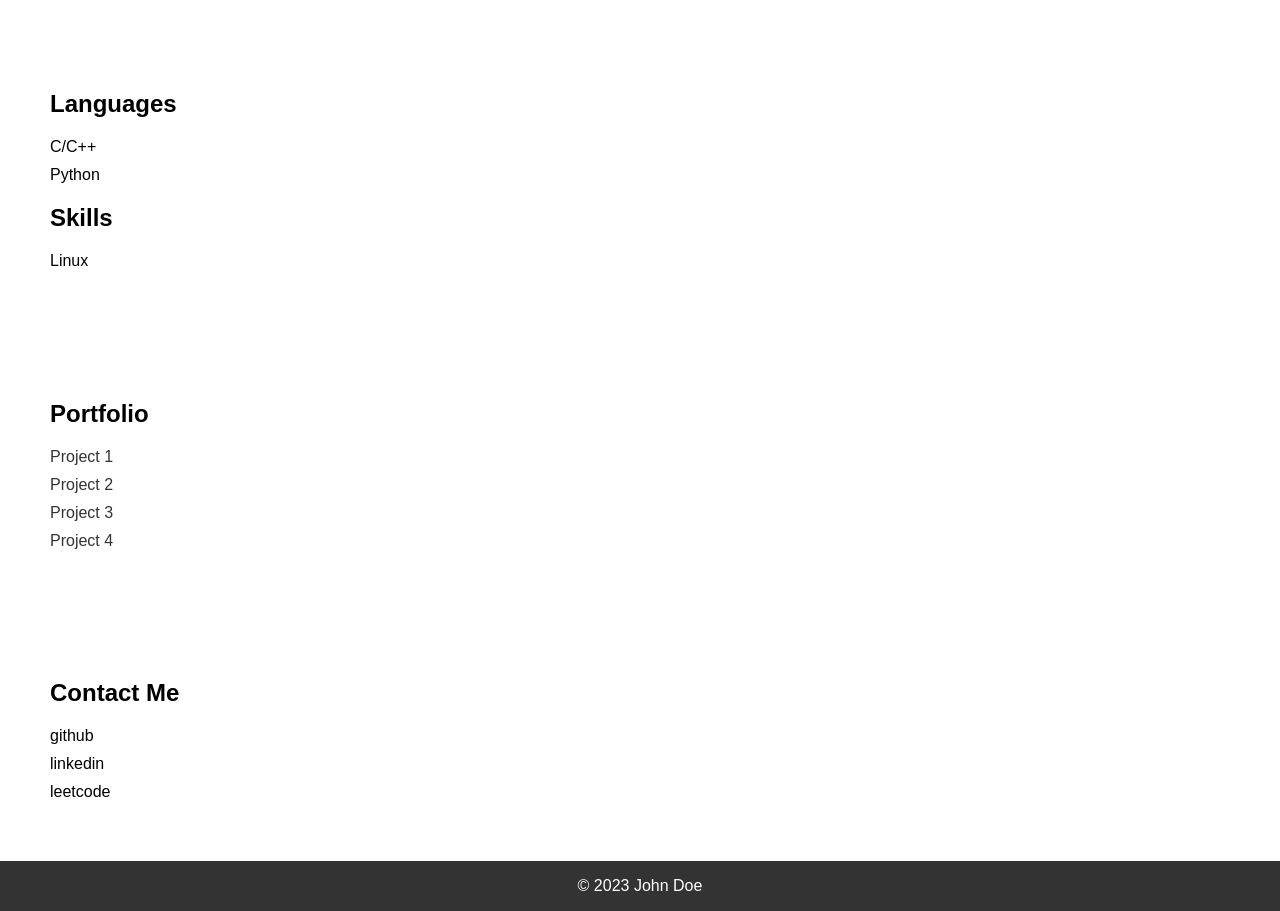
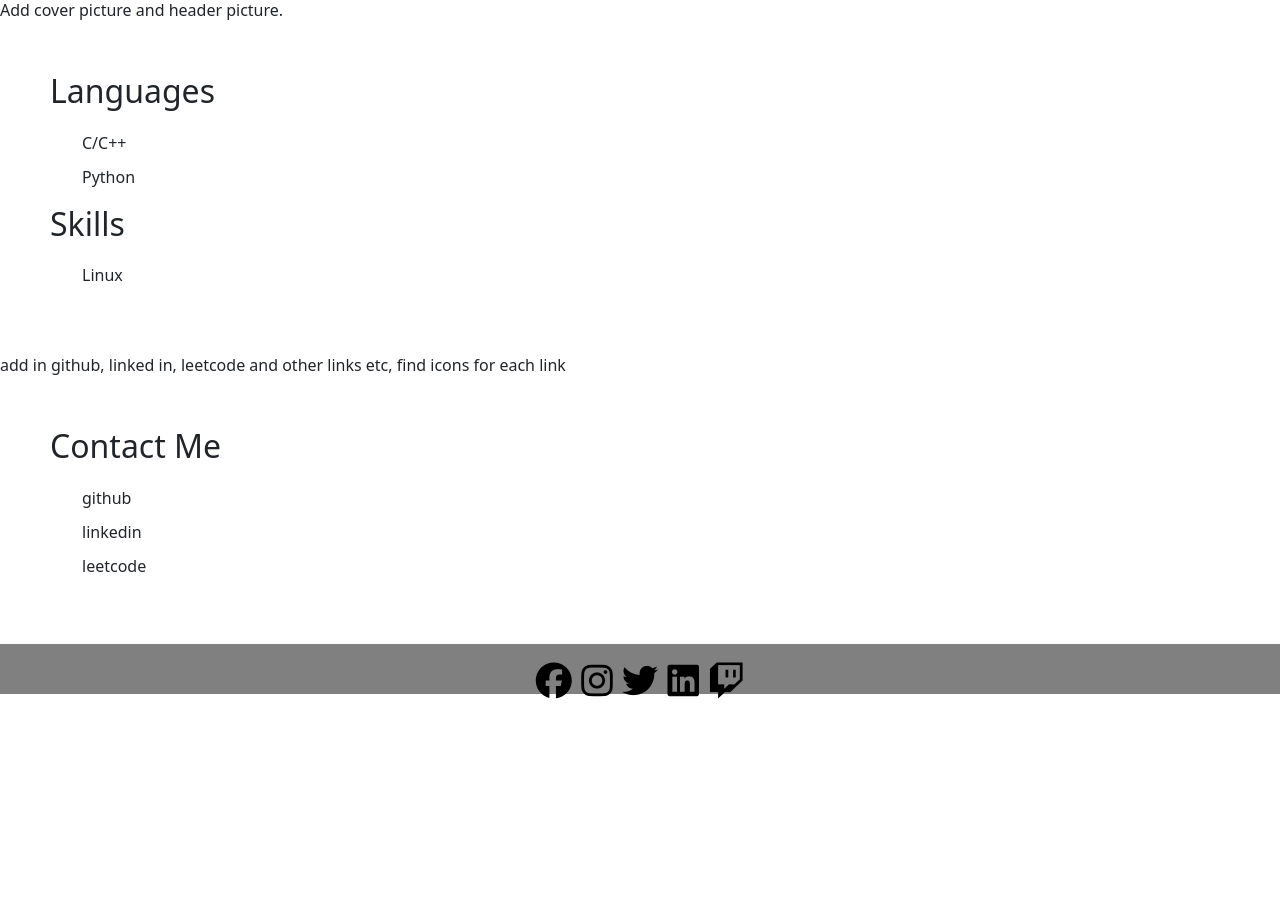
Before and after one commit to smithc36-tcd/smithc36-tcd.github.io, a plain HTML site: page index.html in a window 1280 px wide. Shown: the part 320-1231 px from the top of the page. After the commit the page ends 1028 px from the top, so only its background shows below. Drawn offline with nearby package versions, Linux system fonts and the light colour scheme; a script that the page names is missing.

Commit message:
added bootstrap and awesome font links to header, and links to footer

```diff
--- a/index.html
+++ b/index.html
@@ -1,9 +1,16 @@
 <!DOCTYPE html>
 <html lang="en">
 <head>
-    <meta charset="UTF-8">
-    <title>Software Developer Portfolio</title>
-    <link rel="stylesheet" href="style.css">
+    <title>Personal Site</title>
+      <meta charset="utf-8">
+  <meta name="viewport" content="width=device-width, initial-scale=1">
+  <!-- linking css file -->
+  <link rel="stylesheet" href="style.css">
+  <!-- bootstrap CDN -->
+  <link href="https://cdn.jsdelivr.net/npm/bootstrap@5.1.3/dist/css/bootstrap.min.css" rel="stylesheet">
+  <script src="https://cdn.jsdelivr.net/npm/bootstrap@5.1.3/dist/js/bootstrap.bundle.min.js"></script>
+  <!-- font awesome -->
+  <script src="https://kit.fontawesome.com/31149d48b0.js" crossorigin="anonymous"></script>
 </head>
 <body>
     <header>
@@ -24,6 +31,8 @@
         and preformance computing.</p>
     </section>
 
+    Add cover picture and header picture.
+
     <section id="skills">
         <h2>Languages</h2>
         <ul>
@@ -36,16 +45,7 @@
         </ul>
     </section>
 
-    <section id="portfolio">
-        <h2>Portfolio</h2>
-        <ul>
-            <li><a href="#">Project 1</a></li>
-            <li><a href="#">Project 2</a></li>
-            <li><a href="#">Project 3</a></li>
-            <li><a href="#">Project 4</a></li>
-        </ul>
-    </section>
-
+    add in github, linked in, leetcode and other links etc, find icons for each link
     <section id="contact">
         <h2>Contact Me</h2>
         <ul>
@@ -55,10 +55,19 @@
         </ul>
     </section>
 
-    <footer>
-        <p>&copy; 2023 John Doe</p>
+ <!-- footer section-->
+    <footer id="footer">
+        <div class="container-fluid">
+            <!-- social media icons -->
+            <div class="social-icons mt-4">
+                <a href="https://www.facebook.com/" target="_blank"><i class="fab fa-facebook"></i></a>
+                <a href="https://www.instagram.com/" target="_blank"><i class="fab fa-instagram"></i></a>
+                <a href="https://www.twitter.com/" target="_blank"><i class="fab fa-twitter"></i></a>
+                <a href="https://www.linkedin.com/" target="_blank"><i class="fab fa-linkedin"></i></a>
+                <a href="https://www.twitch.tv/" target="_blank"><i class="fab fa-twitch"></i></a>
+            </div>
+        </div>
     </footer>
-
     <script src="app.js"></script>
 </body>
 </html>
--- a/style.css
+++ b/style.css
@@ -118,3 +118,20 @@ footer p {
 margin: 0;
 padding: 0;
 }
+
+/* social media icons styling */
+.social-icons {
+    font-size: 36px;
+    cursor: pointer;
+}
+.fa-facebook:hover,.fa-instagram:hover,.fa-twitter:hover,.fa-linkedin:hover, .fa-twitch:hover {
+    color: #008000;
+}
+.fab {
+    color: #000000;
+}
+/* footer styling */
+#footer {
+    background-color: #808080;
+    text-align: center;
+}
```
Also changed, not shown: college.html (+1 -1 lines), projects.html (+1 -1 lines).
